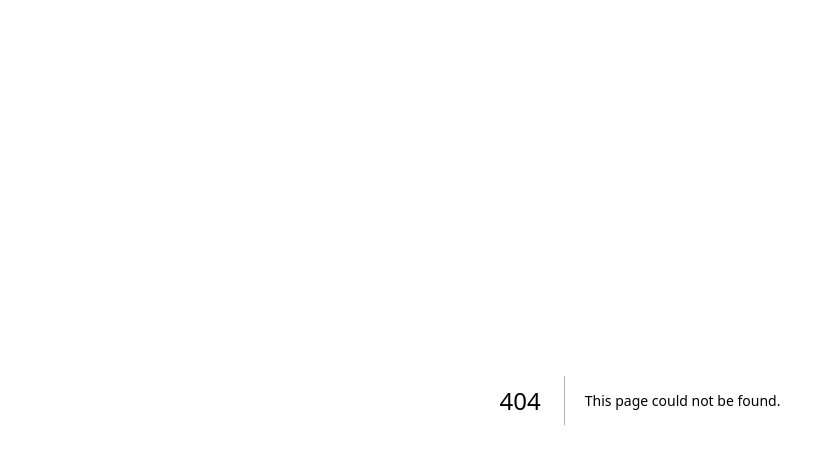
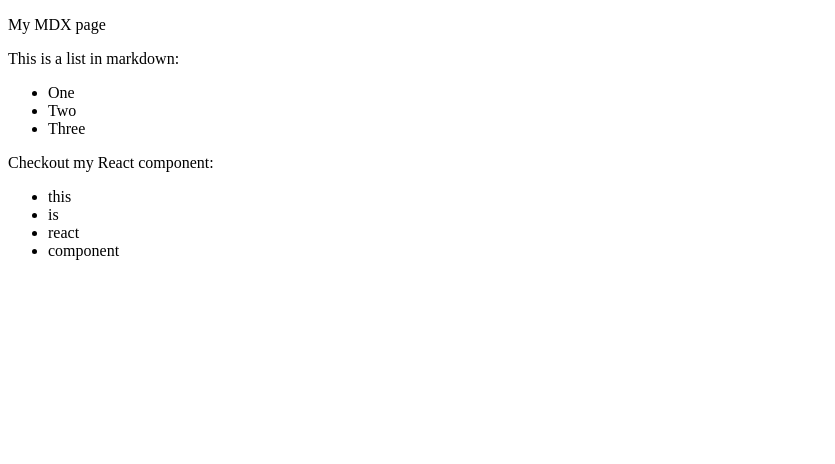
Before and after one commit to shahabkhalvati/shahabkhalvati.com, a Next.js app: page /sample-mdx-page in a window 1280 px wide. Before the commit this address had no page. Shown: the top 464 px of the page, without its empty margins (0-835 px from the left). Built offline with nearby package versions, Linux system fonts and the light colour scheme.

Commit message:
with mdx support

```diff
--- a/next.config.js
+++ b/next.config.js
@@ -1,4 +1,18 @@
-/** @type {import('next').NextConfig} */
-const nextConfig = {}
+const withMDX = require('@next/mdx')({
+  extension: /\.mdx?$/,
+  options: {
+    remarkPlugins: [],
+    rehypePlugins: [],
+    // If you use `MDXProvider`, uncomment the following line.
+    // providerImportSource: "@mdx-js/react",
+  },
+})
 
-module.exports = nextConfig
+const nextConfig = {
+  // Configure pageExtensions to include md and mdx
+  pageExtensions: ['ts', 'tsx', 'js', 'jsx', 'md', 'mdx'],
+  // Optionally, add any other Next.js config below
+  reactStrictMode: true,
+}
+
+module.exports = withMDX(nextConfig)
--- a/package.json
+++ b/package.json
@@ -9,6 +9,9 @@
     "lint": "next lint"
   },
   "dependencies": {
+    "@mdx-js/loader": "^2.3.0",
+    "@mdx-js/react": "^2.3.0",
+    "@next/mdx": "^13.4.6",
     "eslint": "8.42.0",
     "eslint-config-next": "13.4.6",
     "next": "13.4.6",
--- /dev/null
+++ b/pages/sample-mdx-page.mdx
@@ -0,0 +1,17 @@
+import {Sample} from '../src/app/sample'
+
+export const meta = {
+    title: 'Sample MDX Page'
+}
+
+My MDX page
+
+This is a list in markdown:
+
+- One
+- Two
+- Three
+
+Checkout my React component:
+
+<Sample />
--- /dev/null
+++ b/src/app/sample.js
@@ -0,0 +1,8 @@
+export function Sample() {
+  return <ul>
+    <li>this</li>
+    <li>is</li>
+    <li>react</li>
+    <li>component</li>
+  </ul>
+}
```
Also changed, not shown: pages/index.js (added, +11 -0 lines), src/app/layouts/default-layout.js (added, +8 -0 lines), src/app/leg-page.js (renamed from src/app/page.js), 1 other file (tests, documents, lock files or other folders).
